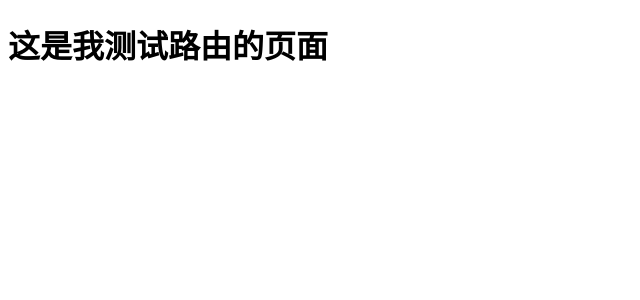
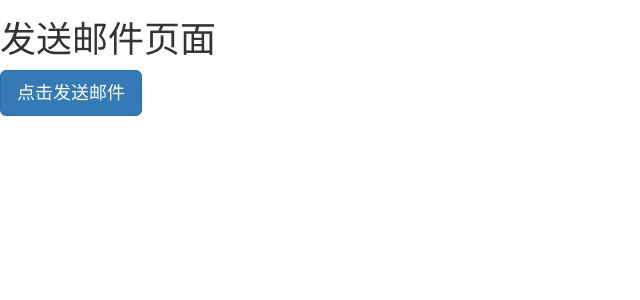
Before and after one commit to zhuozhuo9601/Avatar, a Django app: template zhuo/templates/study.html in a window 1280 px wide. Shown: the top 300 px of the page, without its empty margins (0-640 px from the left). Run offline with Django 3.2, Linux system fonts and the light colour scheme; the template is opened without the code that fills it, so the values that code supplies are empty.

Commit message:
邮件发送功能

```diff
--- a/zhuo/study/urls.py
+++ b/zhuo/study/urls.py
@@ -4,5 +4,6 @@ from study import views
 
 urlpatterns = [
     url(r'^study_first/$', views.study_first,name='study_first'),
+    url(r'^study_send/$', views.send,name='send'),
     # url(r'^study_first/(?P<id>\d+)/$', views.study_first,name='study_first'),
 ]
--- a/zhuo/templates/study.html
+++ b/zhuo/templates/study.html
@@ -2,9 +2,79 @@
 <html lang="en">
 <head>
     <meta charset="UTF-8">
-    <title>Title</title>
+    <title>邮件发送</title>
+        <script src="../static/jquery.js"></script>
+    <script type="text/javascript" src="../static/js/bootstrap.js"></script>
+    <link rel="stylesheet" href="../static/css/bootstrap.css">
+
+
 </head>
 <body>
-    <h1>这是我测试路由的页面</h1>
+<h1>发送邮件页面</h1>
+<button class="btn btn-primary btn-lg" data-toggle="modal" data-target="#myModal">点击发送邮件</button>
+<!-- 模态框（Modal） -->
+<div class="modal fade" id="myModal" tabindex="-1" role="dialog" aria-labelledby="myModalLabel" aria-hidden="true">
+    <div class="modal-dialog">
+        <div class="modal-content">
+            <div class="modal-header">
+                <button type="button" class="close" data-dismiss="modal" aria-hidden="true">&times;</button>
+                <h4 class="modal-title" id="myModalLabel">邮件输入框</h4>
+            </div>
+            <div class="modal-body">
+
+                <div class="input-group input-group-lg">
+                    <span class="input-group-addon" id="sizing-addon1">发件人邮箱</span>
+                    <input type="text" class="form-control" placeholder="Username" aria-describedby="sizing-addon1" id="send">
+                </div>
+
+                <div class="input-group input-group-lg">
+                    <span class="input-group-addon" id="sizing-addon1">发件人邮箱密码</span>
+                    <input type="password" class="form-control" placeholder="Password" aria-describedby="sizing-addon1" id="password">
+                </div>
+                <div class="input-group input-group-lg">
+                    <span class="input-group-addon" id="sizing-addon1">收件人邮箱</span>
+                    <input type="text" class="form-control" placeholder="receiver" aria-describedby="sizing-addon1" id="receiver">
+                </div>
+                <div class="input-group input-group-lg">
+                    <span class="input-group-addon" id="sizing-addon1">邮件主题</span>
+                    <input type="text" class="form-control" placeholder="theme" aria-describedby="sizing-addon1" id="theme">
+                </div>
+                <div class="input-group input-group-lg">
+                    <span class="input-group-addon" id="sizing-addon1">邮件内容</span>
+                    <textarea class="form-control" rows="3" id="content"></textarea>
+                </div>
+
+            </div>
+            <div class="modal-footer">
+                <button type="button" class="btn btn-default" data-dismiss="modal">关闭</button>
+                <button type="button" class="btn btn-primary" onclick="send()">确认发送</button>
+            </div>
+        </div><!-- /.modal-content -->
+    </div><!-- /.modal -->
+</div>
+
+
+<script>
+    function send() {
+        var username = $('#send').val();
+        var password = $('#password').val();
+        var receiver = $('#receiver').val();
+        var content = $('#content').val();
+        var theme = $('#theme').val();
+        send_data = {
+            "username":username,
+            "password":password,
+            "receiver":receiver,
+            "content":content,
+            "theme":theme
+        };
+        $.post('/study_send/', send_data,function (data) {
+            if (data == '200'){
+                window.location.reload();
+            }
+        })
+    }
+
+</script>
 </body>
 </html>
```
Also changed, not shown: zhuo/study/views.py (+43 -0 lines).
